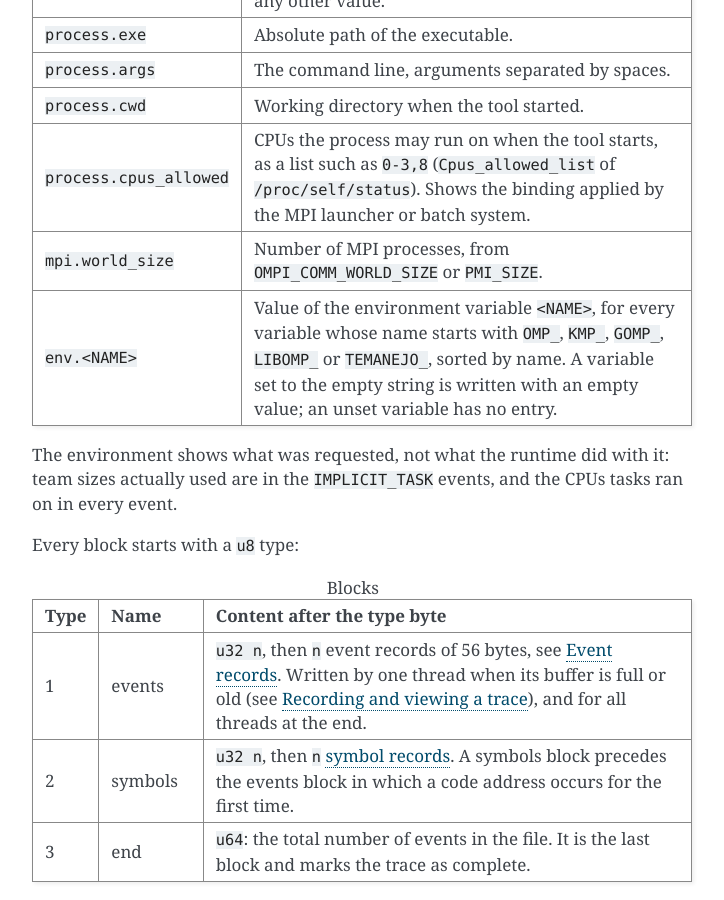
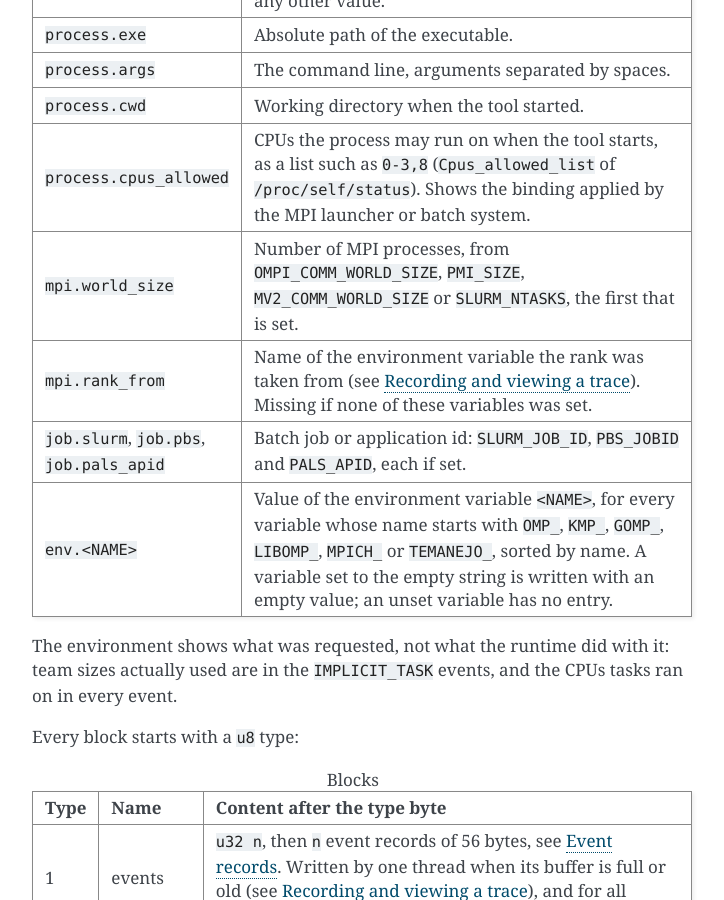
Before and after one commit to cniethammer/temanejo2, a Sphinx documentation site: the page built from docs/trace-format.rst, in a window 1280 px wide and 900 px high, scrolled down 2126 px. Shown: the whole window, without its empty margins (388-1112 px from the left). Built offline with Sphinx 7.4.7, drawn with Linux system fonts in a browser that asks for light colours.

Commit message:
Document --exe in usage and overview; complete the run information keys
Usage and requirements still said the binaries must be at the paths
recorded in the trace. Add the run information keys the tool writes but
the trace format did not list: mpi.rank_from, job.slurm, job.pbs,
job.pals_apid, the MVAPICH and Slurm sources of mpi.world_size, and the
MPICH_ environment prefix.

Assisted-by: Claude Opus 5.5
Signed-off-by: Christoph Niethammer <niethammer@hlrs.de>

```diff
--- a/docs/overview.rst
+++ b/docs/overview.rst
@@ -62,8 +62,9 @@ Requirements
   must be compiled with clang, e.g. ``OMPI_CC=clang mpicc -fopenmp``.
 * An MPI implementation that starts processes through PMIx or PMI (developed
   against Open MPI 5.0). The tool does not link against MPI.
-* For source locations: the application built with ``-g``, and
-  ``llvm-addr2line`` or GNU ``addr2line`` where the server runs.
+* For source locations: the application built with ``-g``, readable where
+  the server runs (at its recorded path, or as a copy named with ``--exe``),
+  and ``llvm-addr2line`` or GNU ``addr2line`` there.
 * For the documentation: Sphinx (``pip install -r docs/requirements.txt``).
 
 Building
--- a/docs/trace-format.rst
+++ b/docs/trace-format.rst
@@ -113,12 +113,19 @@ Keys written by ``libtmj_ompt.so``:
        ``0-3,8`` (``Cpus_allowed_list`` of ``/proc/self/status``). Shows the
        binding applied by the MPI launcher or batch system.
    * - ``mpi.world_size``
-     - Number of MPI processes, from ``OMPI_COMM_WORLD_SIZE`` or
-       ``PMI_SIZE``.
+     - Number of MPI processes, from ``OMPI_COMM_WORLD_SIZE``,
+       ``PMI_SIZE``, ``MV2_COMM_WORLD_SIZE`` or ``SLURM_NTASKS``, the first
+       that is set.
+   * - ``mpi.rank_from``
+     - Name of the environment variable the rank was taken from (see
+       :doc:`usage`). Missing if none of these variables was set.
+   * - ``job.slurm``, ``job.pbs``, ``job.pals_apid``
+     - Batch job or application id: ``SLURM_JOB_ID``, ``PBS_JOBID`` and
+       ``PALS_APID``, each if set.
    * - ``env.<NAME>``
      - Value of the environment variable ``<NAME>``, for every variable
-       whose name starts with ``OMP_``, ``KMP_``, ``GOMP_``, ``LIBOMP_`` or
-       ``TEMANEJO_``, sorted by name. A variable set to the empty string is
+       whose name starts with ``OMP_``, ``KMP_``, ``GOMP_``, ``LIBOMP_``,
+       ``MPICH_`` or ``TEMANEJO_``, sorted by name. A variable set to the empty string is
        written with an empty value; an unset variable has no entry.
 
 The environment shows what was requested, not what the runtime did with it:
```
Also changed, not shown: docs/usage.rst (+8 -2 lines).
